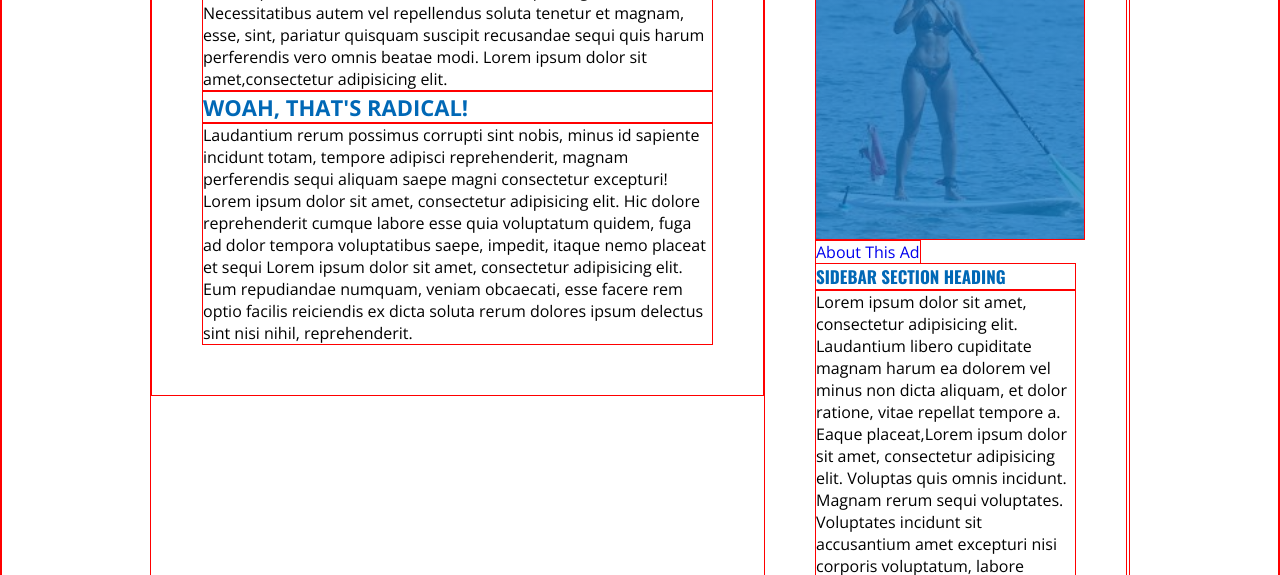
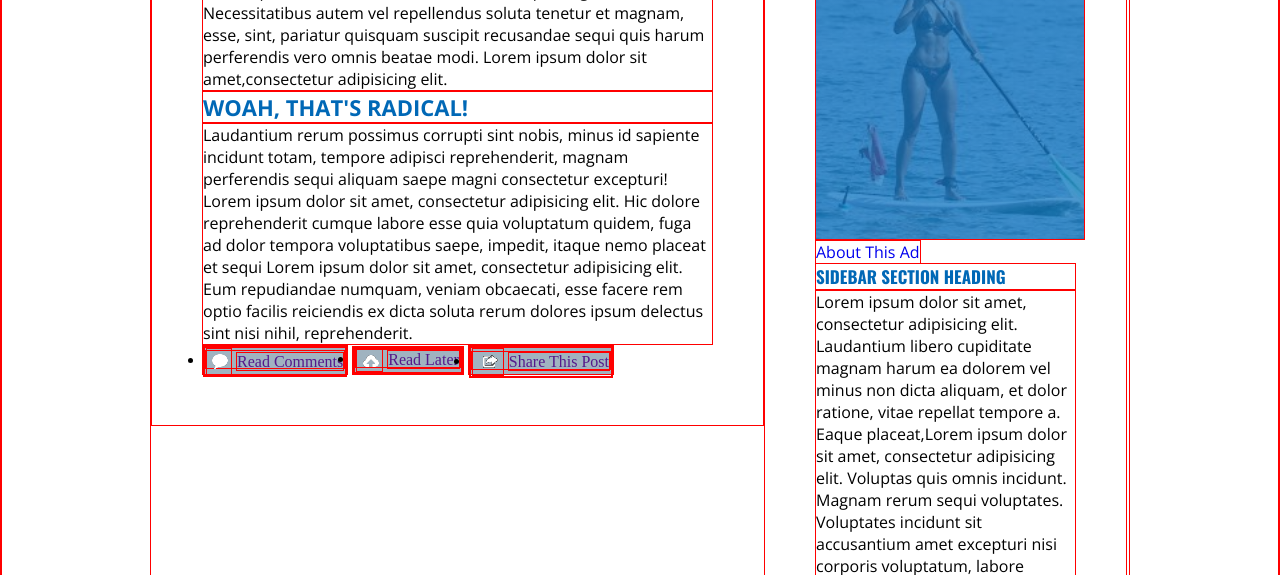
Before and after one commit to dstncharles/surf_and_paddle_project, a plain HTML site: page index.html in a window 1280 px wide. Shown: the part 771-1346 px from the top of the page. Drawn offline with nearby package versions, Linux system fonts and the light colour scheme.

Commit message:
added save and share tabs

```diff
--- a/index.html
+++ b/index.html
@@ -16,7 +16,7 @@
         <img src="images/logo.png" alt="">
       </a>
       <span class="headspan">SURF &amp; PADDLE CO. BLOG</span>
-      <div class=abser>
+      <div class="abser">
         <a href="">ABOUT</a>
         <a href="">SEARCH</a>
         <img src="images/search.png" alt="">
@@ -36,6 +36,36 @@
         <p>Laudantium rerum possimus corrupti sint nobis, minus id sapiente incidunt totam, tempore adipisci reprehenderit, magnam perferendis sequi aliquam saepe magni consectetur excepturi! Lorem ipsum dolor sit amet, consectetur adipisicing elit. Hic dolore
           reprehenderit cumque labore esse quia voluptatum quidem, fuga ad dolor tempora voluptatibus saepe, impedit, itaque nemo placeat et sequi Lorem ipsum dolor sit amet, consectetur adipisicing elit. Eum repudiandae numquam, veniam obcaecati, esse
           facere rem optio facilis reiciendis ex dicta soluta rerum dolores ipsum delectus sint nisi nihil, reprehenderit.</p>
+          <div class="commentbut">
+            <ul>
+              <li>
+                <a href="">
+                  <img src="images/comments.png" alt="">
+                  <span>Read Comments</span>
+                </a>
+              </li>
+            </ul>
+          </div>
+          <div class="laterbut">
+            <ul>
+              <li>
+                <a href="">
+                  <img src="images/later.png" alt="">
+                  <span>Read Later</span>
+                </a>
+              </li>
+            </ul>
+          </div>
+          <div class="sharebut">
+            <ul>
+              <li>
+                <a href="">
+                  <img src="images/share.png" alt="">
+                  <span>Share This Post</span>
+                </a>
+              </li>
+            </ul>
+          </div>
         </div>
         <div class="addbox">
           <div class="headpic">
--- a/main.css
+++ b/main.css
@@ -102,11 +102,11 @@ h2 {
   font-size: 17px;
   text-align: center;
 }
-/* .commentbut,.laterbut,.sharebut{
+.commentbut,.laterbut,.sharebut{
   max-width: 154px;
   max-height: 30px;
   display: inline-block;
-  background: #A0B3C0; */
+  background: #A0B3C0;
 }
 .socialbar {
   display: inline-block;
```
